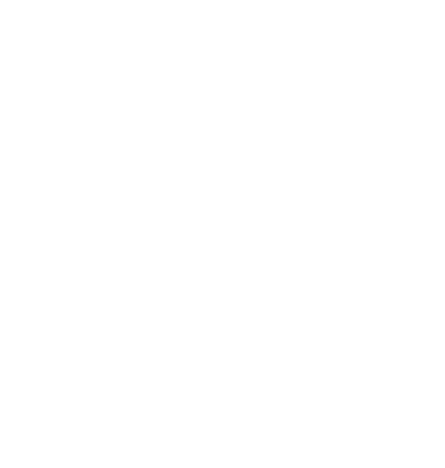
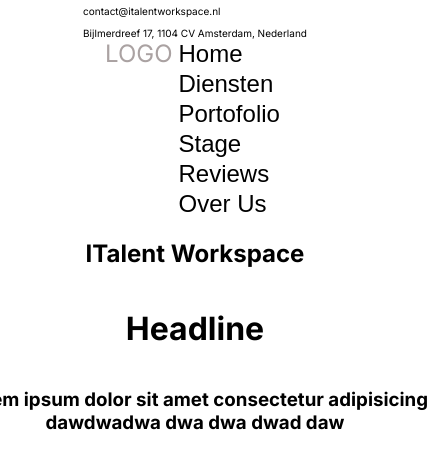
Before and after one commit to levskey/ITalentWorkspace, a React (Vite) app: page / in a window 390 px wide. Shown: the top 468 px of the page, 445 px wide, since content can reach past the window. Built offline with nearby package versions, Linux system fonts and the light colour scheme.

Commit message:
Voortgang

```diff
--- a/index.html
+++ b/index.html
@@ -4,6 +4,9 @@
     <meta charset="UTF-8" />
     <link rel="icon" type="image/svg+xml" href="/favicon.svg" />
     <meta name="viewport" content="width=device-width, initial-scale=1.0" />
+   <link rel="preconnect" href="https://fonts.googleapis.com">
+  <link rel="preconnect" href="https://fonts.gstatic.com" crossorigin>
+  <link href="https://fonts.googleapis.com/css2?family=Inter:ital,opsz,wght@0,14..32,100..900;1,14..32,100..900&display=swap" rel="stylesheet">
     <title>my-react-app</title>
   </head>
   <body>
--- a/src/App.css
+++ b/src/App.css
@@ -0,0 +1,134 @@
+body {
+    margin: 0;
+    padding: 0;
+    background-color: white;
+    padding-top: 15px;
+    font-family: "inter", sans-serif;
+
+}
+
+nav{
+    margin-top: 20px;
+    margin-right: 100px;
+    display: flex;
+}
+
+.top-bar{
+    margin-right: 170px;
+
+    justify-content: right;
+    display: flex;
+    gap: 10px;
+}
+
+
+.top-bar a{
+    color: black;
+    text-decoration: none;
+}
+
+
+
+.logo {
+    margin-left: 105px;
+    color: rgb(170, 162, 162);
+    font-size:x-large;
+}
+
+.nav-links{
+    margin-left: auto;
+    margin-right: 105px;
+}
+
+.nav-links button:hover {
+    cursor: pointer;
+}
+
+.nav-links button{
+    font-size: x-large;
+    background: none;
+    outline: none;
+    border: none;
+}
+
+.headline{
+    display: flex;
+    align-items: center;
+    flex-direction: column;
+
+}
+
+.headline h1, h2, h3 {
+    text-align: center;
+    width: 500px;
+}
+
+@media (max-width: 600px) {
+body {
+    margin: 0;
+    padding: 0;
+    background-color: white;
+    padding-top: 5px;
+    font-family: "inter", sans-serif;
+
+}
+
+nav{
+    margin-top: 0px;
+    margin-right: 100px;
+    display: flex;
+}
+
+.top-bar{
+     margin-right: 0px;
+    justify-self: center;
+
+    display: flex;
+    flex-direction: column;
+    gap: 10px;
+}
+
+
+.top-bar a{
+
+    color: black;
+    text-decoration: none;
+    font-size:x-small;
+}
+
+
+
+.logo {
+    margin-left: 105px;
+    color: rgb(170, 162, 162);
+    font-size:x-large;
+}
+
+.nav-links{
+    margin-left: auto;
+    margin-right: 105px;
+}
+
+.nav-links button:hover {
+    cursor: pointer;
+}
+
+.nav-links button{
+    font-size: x-large;
+    background: none;
+    outline: none;
+    border: none;
+}
+
+.headline{
+    display: flex;
+    align-items: center;
+    flex-direction: column;
+
+}
+
+.headline h1, h2, h3 {
+    text-align: center;
+    width: 500px;
+}
+}
--- a/src/App.tsx
+++ b/src/App.tsx
@@ -2,21 +2,115 @@ import { useState } from 'react'
 import { BrowserRouter,Routes, Route , useNavigate } from 'react-router';
 import './App.css'
 
+function NavBar(){
+  const navigate = useNavigate();
+  return(
+  <>
+  <div className="top-bar">
+     <a href="mailto:contact@italentworkspace.nl">contact@italentworkspace.nl</a>
+    <a href="https://maps.app.goo.gl/ZAUhJPrriudF5GG9A">Bijlmerdreef 17, 1104 CV Amsterdam, Nederland</a>
+  </div>
+  <nav>
+    <div className="logo">
+        LOGO
+    </div>
+
+
+    <div className="nav-links">
+      <button onClick={()=> navigate('/')}>Home</button>
+      <button onClick={()=> navigate('/diensten')}>Diensten</button>
+      <button onClick={()=> navigate('/portofolio')}>Portofolio</button>
+      <button onClick={()=> navigate('/stage')}>Stage</button>
+      <button onClick={()=> navigate('/reviews')}>Reviews</button>
+      <button onClick={()=> navigate('/overons')}>Over Us</button>
+    </div>
+  </nav>
+  </>
+);
+}
+
 function Home() {
   const navigate = useNavigate();
 
+return (
+  <>
+  <header>
+    <NavBar/>
+  </header>
 
+  <main>
+    <div className="headline">
+      <h2>ITalent Workspace</h2>
+      <h1>Headline</h1>
+      <h3>Lorem ipsum dolor sit amet consectetur adipisicing
+         dawdwadwa
+         dwa
+         dwa
+         dwad
+         daw
+         </h3>
+    </div>
+
+  </main>
+  </>
+)
 }
 
-function AboutUs(){
+function Diensten() {
+  const navigate = useNavigate();
+
+return (
+  <>
+  <header>
+    <NavBar/>
+  </header>
+  </>
+)
+}
+function Portofolio() {
+  const navigate = useNavigate();
+
+return (
+  <>
+  <header>
+    <NavBar/>
+  </header>
+  </>
+)
+}
+
+function Stage() {
+  const navigate = useNavigate();
+
+return (
+  <>
+  <header>
+    <NavBar/>
+  </header>
+  </>
+)
+}
+
+function Reviews() {
+  const navigate = useNavigate();
+
+return (
+  <>
+  <header>
+    <NavBar/>
+  </header>
+  </>
+)
+}
+
+
+function Over(){
   const navigate = useNavigate();
 
   return (
     <>
     <header>
-      <nav>
-       {/* <button onClick={()=> navigate('/')}>Home</button> */}
-      </nav>
+      <NavBar/>
     </header>
     <main>
 
@@ -36,7 +130,11 @@ return(
 <BrowserRouter>
   <Routes>
     <Route path="/" element={<Home/>}/>
-    <Route path="/about" element={<AboutUs/>}/>
+    <Route path="/diensten" element={<Diensten/>}/>
+    <Route path="/portofolio" element={<Portofolio/>}/>
+    <Route path="/stage" element={<Stage/>}/>
+    <Route path="/reviews" element={<Reviews/>}/>
+    <Route path="/overons" element={<Over/>}/>
   </Routes>
 </BrowserRouter>
 )
```
